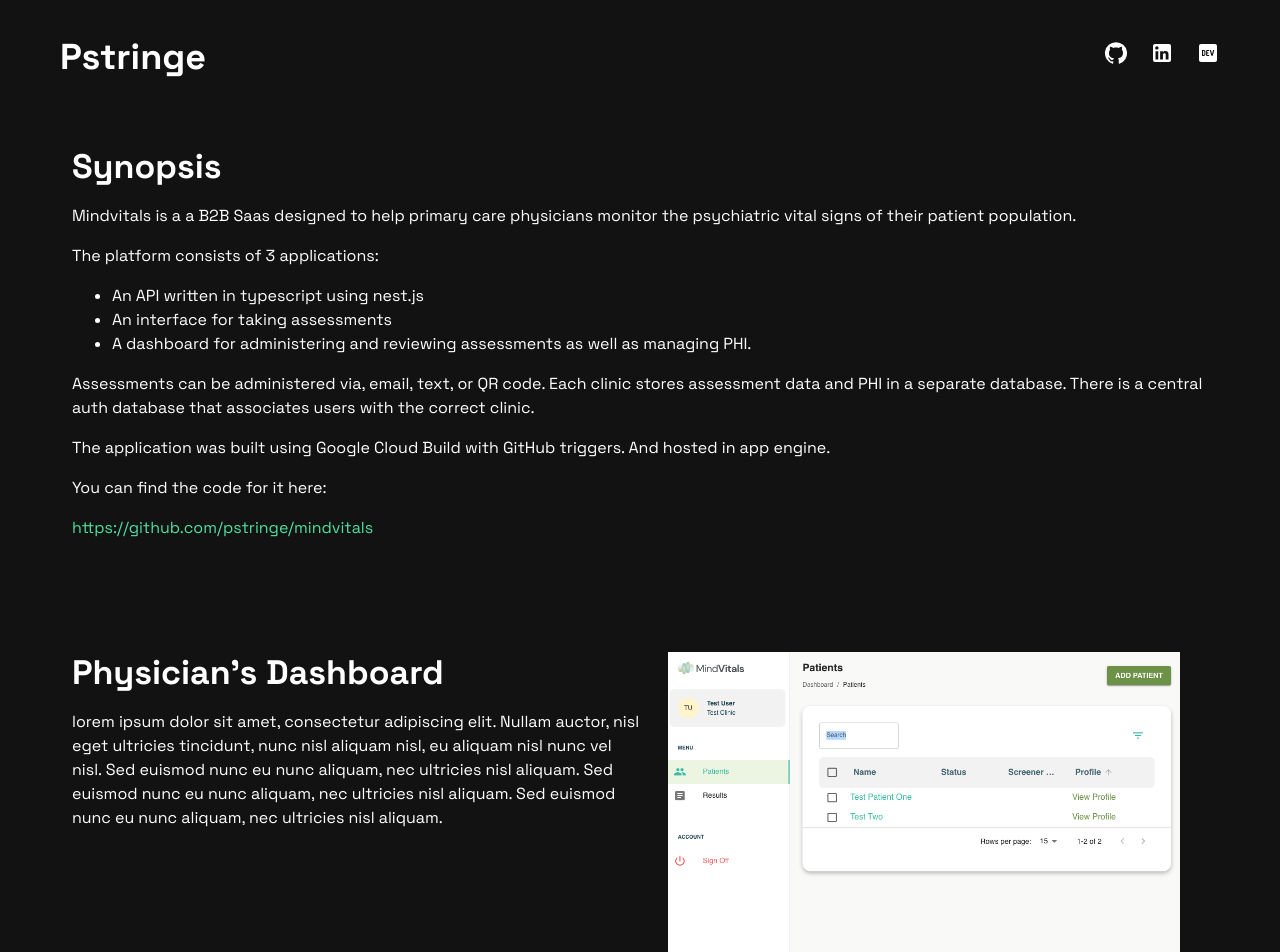
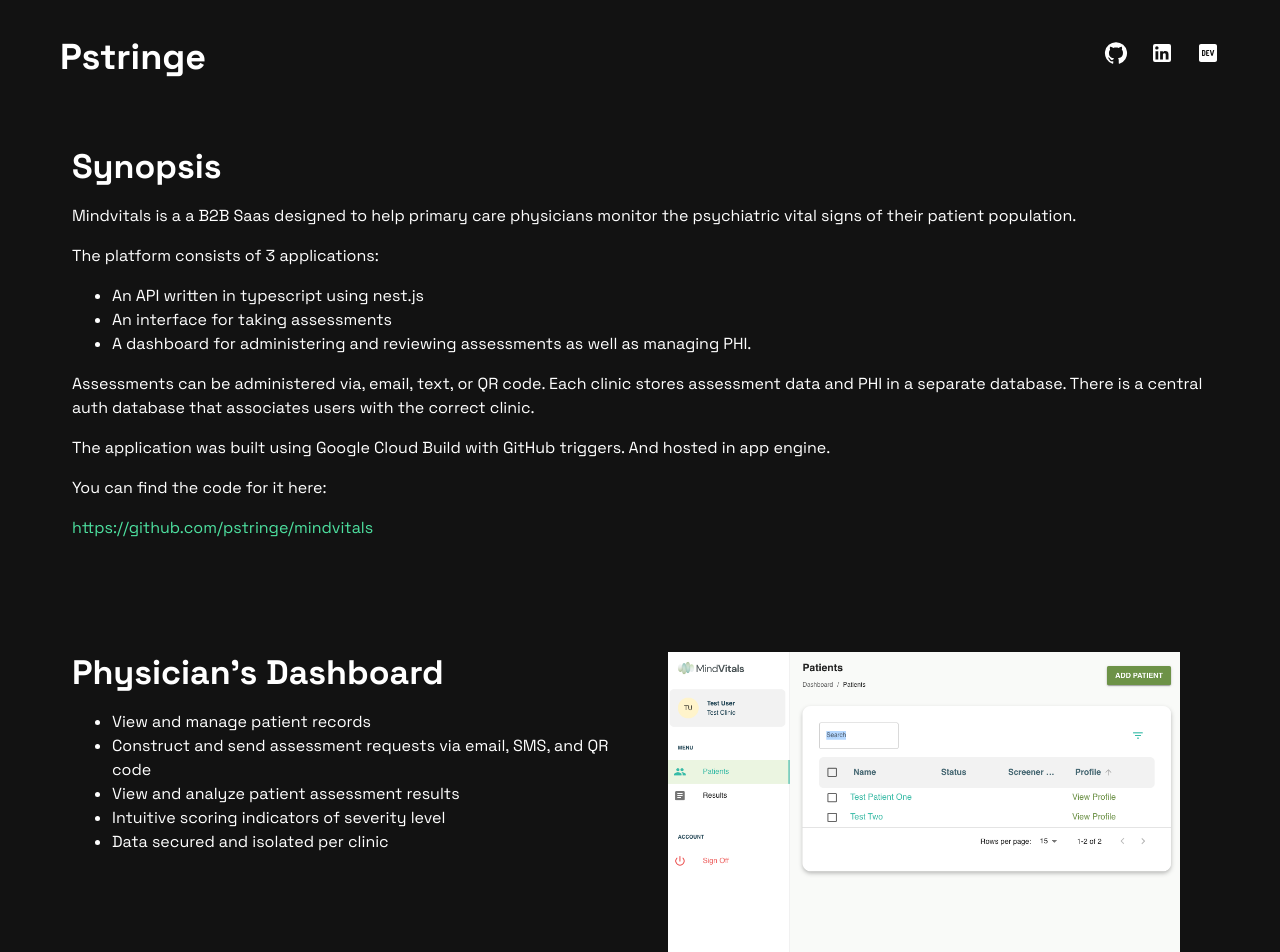
Before and after one commit to pstringe/pstringe.github.io, a React (Create React App) app: page /case-study/mindvitals in a window 1280 px wide. Shown: the top 952 px of the page. Built offline with nearby package versions, Linux system fonts and the light colour scheme.

Commit message:
Add reamainiing case study sections

```diff
--- a/src/CaseStudy.js
+++ b/src/CaseStudy.js
@@ -1,5 +1,6 @@
 import Section from "./components/Section";
 import PhysiciansDashboard from './images/mindvitals/physicians-dashboard.png';
+import SurveyInterface from './images/mindvitals/survey-interface.png';
 import { Box } from "@mui/system";
 
 const caseData = [
@@ -27,12 +28,11 @@
         type: 'left-image',
         title: `Physician's Dashboard`,
         body: `
-lorem ipsum dolor sit amet, consectetur adipiscing elit.
-Nullam auctor, nisl eget ultricies tincidunt, nunc nisl
-aliquam nisl, eu aliquam nisl nunc vel nisl. Sed euismod
-nunc eu nunc aliquam, nec ultricies nisl aliquam. Sed
-euismod nunc eu nunc aliquam, nec ultricies nisl aliquam.
-Sed euismod nunc eu nunc aliquam, nec ultricies nisl aliquam.
+* View and manage patient records
+* Construct and send assessment requests via email, SMS, and QR code
+* View and analyze patient assessment results
+* Intuitive scoring indicators of severity level
+* Data secured and isolated per clinic
         `,
         imgSrc: PhysiciansDashboard
     },
@@ -40,14 +40,25 @@
         type: 'right-image',
         title: 'Assessment Interface',
         body: `
-lorem ipsum dolor sit amet, consectetur adipiscing elit.
-Nullam auctor, nisl eget ultricies tincidunt, nunc nisl
-aliquam nisl, eu aliquam nisl nunc vel nisl. Sed euismod
-nunc eu nunc aliquam, nec ultricies nisl aliquam. Sed
-euismod nunc eu nunc aliquam, nec ultricies nisl aliquam.
-Sed euismod nunc eu nunc aliquam, nec ultricies nisl aliquam.
+As we advance through the survey, so too does the progress bar showing the user where they are in the process. This survey is a combination of two questionnaires but the user does not require this information. There are combinations whereby a scoring condition on one assessment will determine whether the following assessment is administered.
+
+When the user finishes the assessment, they're shown their scores and given the option to share or request follow-up services. Back in the dashboard, authorized clinic personnel can view the results for each of the assessments included in the patient's questionnaire.
+
+* Patient may be administered assessments via email, text or QR code
+* Assessments constructed from any of GAD-7, PHQ-9 or EPDS.
+* Support for conditional assessments (Example: Only administer GAD-7 if PHQ-2 passes)
+* Patients may share their results or request follow-up services
+
+
+
+# Stack
+* **React** (typescript)
+* **node.js** API (nest.js typescript framework)
+* **MonogDB**
+* **GCP** (CI/CD and hosting)
+* **AWS** (email and sms services)
         `,
-        imgSrc: PhysiciansDashboard
+        imgSrc: SurveyInterface
     },
 ]
 
```
Also changed, not shown: src/images/mindvitals/survey-interface.png (added).
